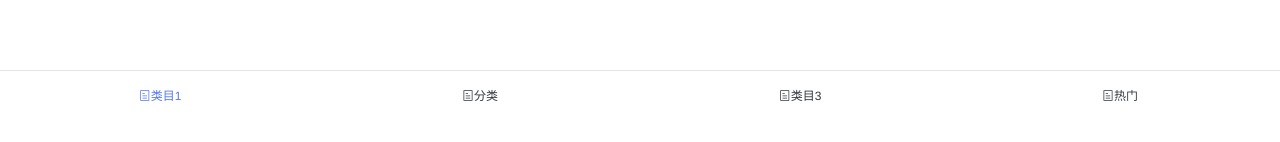
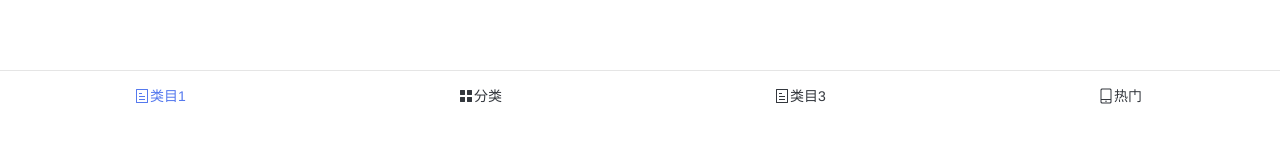
Before and after one commit to saucxs/loveBook, a Vue app: page / in a window 1280 px wide. Shown: the part 680-822 px from the top of the page. Built offline with nearby package versions, Linux system fonts and the light colour scheme.

Commit message:
分类的详情页

```diff
--- a/src/components/Tabbar.vue
+++ b/src/components/Tabbar.vue
@@ -5,7 +5,7 @@
       <p class="tab-item-label">类目1</p>
     </router-link>
     <router-link :to="{ name: 'category' }" class="tab-item" exact>
-      <i class="el-icon-tickets"></i>
+      <i class="el-icon-menu"></i>
       <p class="tab-item-label">分类</p>
     </router-link>
     <router-link :to="{ name: 'rank' }" class="tab-item" exact>
@@ -13,7 +13,7 @@
       <p class="tab-item-label">类目3</p>
     </router-link>
     <router-link :to="{ name: 'featured' }" class="tab-item" exact>
-      <i class="el-icon-tickets"></i>
+      <i class="el-icon-mobile-phone"></i>
       <p class="tab-item-label">热门</p>
     </router-link>
 
@@ -43,6 +43,7 @@ export default {
   background-color: #fff;
   border-top: 1px solid rgba(0, 0, 0, .1);
   box-sizing: border-box;
+  font-size: 16px;
   .tab-item{
     display: block;
     flex: 1;
@@ -65,7 +66,7 @@ export default {
   }
   .tab-item-label {
     text-align: center;
-    font-size: 12px;
+    font-size: 14px;
   }
 }
 </style>
--- a/src/view/featured.vue
+++ b/src/view/featured.vue
@@ -52,7 +52,6 @@ export default {
     ]),
     fetchData(){
       this.getFeaturedData().then(data => {
-       console.log(data, 'data1');
        data = Array.from(data).sort((a,b) => {
          return a.order - b.order;
        });
```
